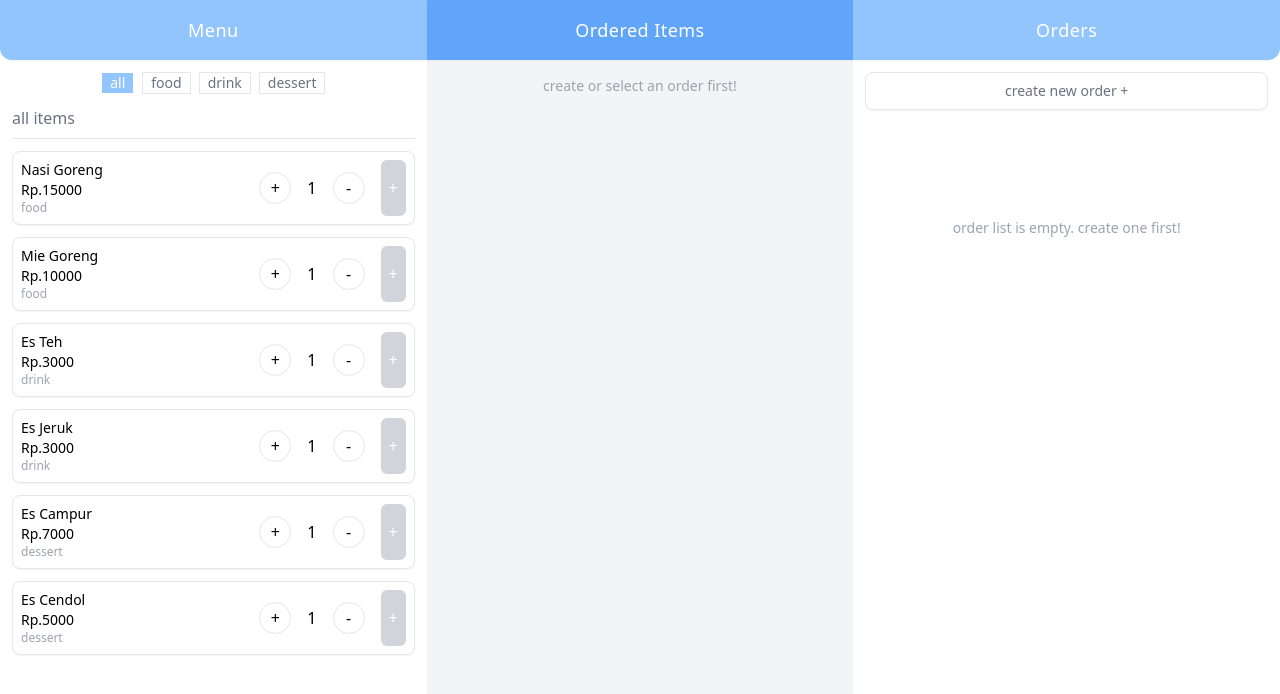
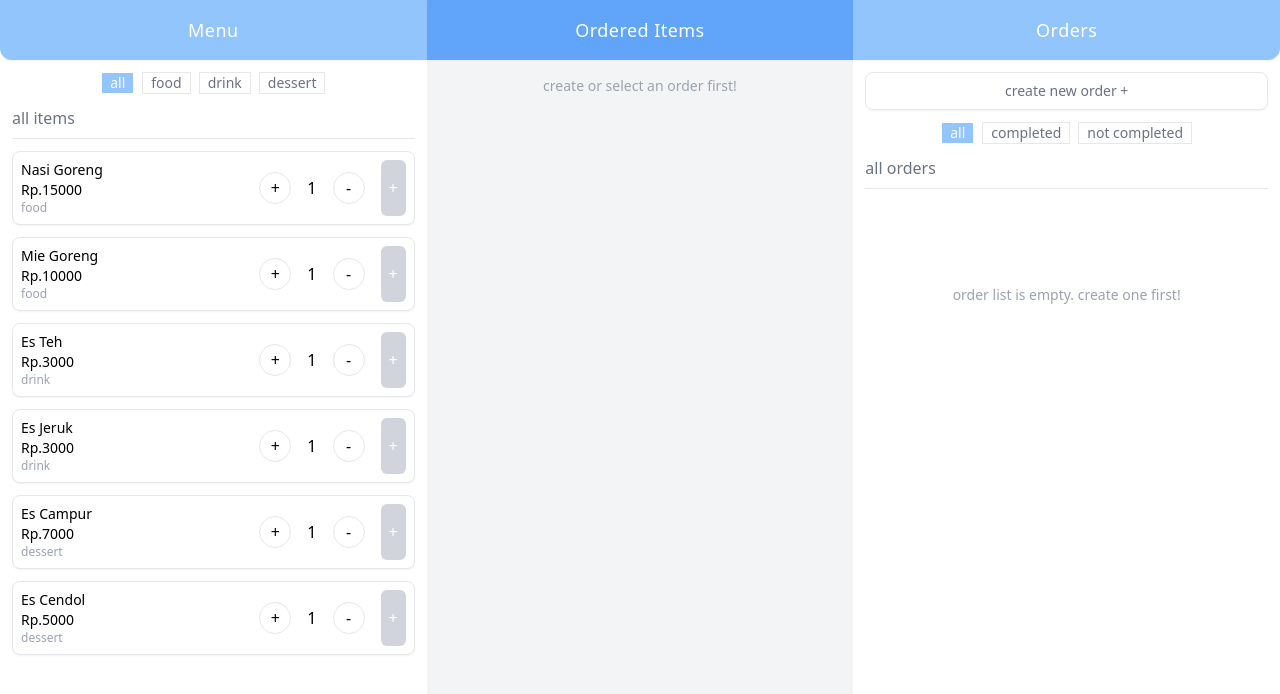
Before and after one commit to megatronhehe/food-ordering-panel, a React (Vite) app: page / in a window 1280 px wide. Shown: the top 694 px of the page. Built offline with nearby package versions, Linux system fonts and the light colour scheme.

Commit message:
feature added: filter completed and not completed orders list

```diff
--- a/src/components/Menu.jsx
+++ b/src/components/Menu.jsx
@@ -55,7 +55,6 @@ const Menu = ({
 	};
 
 	const filterTypeArray = [...new Set(allMenus.map((menu) => menu.type))];
-
 	const filterButtonElement = filterTypeArray.map((filter, i) => (
 		<li
 			className={`px-2 border ${
@@ -70,9 +69,6 @@ const Menu = ({
 	const thisOrder = selectedOrder
 		? ordersList.filter((order) => order.id === selectedOrder)
 		: [];
-
-	console.log(thisOrder);
-
 	const filteredMenusArray = allMenus.filter(
 		(menu) => menu.type === filterType
 	);
--- a/src/components/Orders.jsx
+++ b/src/components/Orders.jsx
@@ -12,6 +12,8 @@ const Orders = ({
 	};
 
 	const [isToggledShow, setIsToggledShow] = useState(false);
+	const [filterCompleted, setFilterCompleted] = useState(false);
+	const [allFilter, setAllFilter] = useState(true);
 	const [newOrder, setNewOrder] = useState({
 		id: createId(),
 		name: "",
@@ -69,6 +71,55 @@ const Orders = ({
 		setIsToggledShow((prev) => !prev);
 	};
 
+	const filteredOrdersListsArray = ordersList.filter(
+		(order) => order.completed === filterCompleted
+	);
+
+	const filteredOrdersListsElement = filteredOrdersListsArray.map((order) => {
+		let totalPrice = 0;
+		order.items.forEach((item) => (totalPrice += item.quantity * item.price));
+		return (
+			<div
+				key={order.id}
+				className="relative flex justify-between mb-3 overflow-hidden text-sm border rounded-lg"
+			>
+				<div
+					onClick={() => selectOrder(order.id)}
+					className={`flex flex-col items-start w-full p-3 ${
+						selectedOrder === order.id ? "bg-gray-100" : "bg-white"
+					}`}
+				>
+					<p className="mt-8 font-semibold">{order.name}</p>
+					<p>table: {order.tableNumber ? order.tableNumber : "-"}</p>
+					<p>items: {order.items.length}</p>
+					<div className="flex items-center justify-between w-full">
+						<p>total : : Rp.{totalPrice}</p>
+
+						<p className="text-xs text-gray-400">id: {order.id}</p>
+					</div>
+				</div>
+				<div className="absolute flex items-center justify-between w-full p-2 text-xs ">
+					<button
+						onClick={() => markCompleted(order.id)}
+						className={`px-4 py-2 rounded-lg w-1/2 ${
+							order.completed
+								? "bg-lime-400 text-white"
+								: "bg-gray-300 text-gray-600"
+						}`}
+					>
+						{order.completed ? "completed" : "mark as completed"}
+					</button>
+					<button
+						className="px-4 py-2 text-white bg-red-300 rounded-lg"
+						onClick={() => deleteOrder(order.id)}
+					>
+						x
+					</button>
+				</div>
+			</div>
+		);
+	});
+
 	const ordersListsElement = ordersList.map((order) => {
 		let totalPrice = 0;
 		order.items.forEach((item) => (totalPrice += item.quantity * item.price));
@@ -122,6 +173,58 @@ const Orders = ({
 			>
 				{isToggledShow ? "cancel x" : "create new order +"}
 			</button>
+
+			<nav>
+				<ul className="flex justify-center gap-2 mb-3 text-sm text-gray-500">
+					<li
+						className={`px-2 border ${
+							allFilter && "bg-blue-300 text-white border-white"
+						}`}
+					>
+						<button
+							onClick={() => {
+								setAllFilter(true);
+							}}
+						>
+							all
+						</button>
+					</li>
+					<li
+						className={`px-2 border ${
+							filterCompleted &&
+							!allFilter &&
+							"bg-blue-300 text-white border-white"
+						}`}
+					>
+						<button
+							onClick={() => {
+								setFilterCompleted(true);
+								setAllFilter(false);
+							}}
+						>
+							completed
+						</button>
+					</li>
+					<li
+						className={`px-2 border ${
+							!filterCompleted &&
+							!allFilter &&
+							"bg-blue-300 text-white border-white"
+						}`}
+					>
+						<button
+							onClick={() => {
+								setFilterCompleted(false);
+								setAllFilter(false);
+							}}
+						>
+							not completed
+						</button>
+					</li>
+				</ul>
+			</nav>
+
+			<section>
 				{isToggledShow && (
 					<form className="flex gap-3 mb-3 ">
 						<input
@@ -149,13 +252,29 @@ const Orders = ({
 						</button>
 					</form>
 				)}
+			</section>
+
+			<section>
+				<h1 className="pb-2 mb-3 text-gray-500 border-b text-start">
+					{allFilter
+						? "all "
+						: filterCompleted
+						? "completed "
+						: "not completed "}
+					orders
+				</h1>
 				{ordersList.length > 0 ? (
+					allFilter ? (
 						ordersListsElement
+					) : (
+						filteredOrdersListsElement
+					)
 				) : (
 					<p className="mt-24 text-sm text-gray-400">
 						order list is empty. create one first!
 					</p>
 				)}
+			</section>
 		</div>
 	);
 };
```
Also changed, not shown: src/App.jsx (+4 -4 lines). Lines whose indentation alone changed are shown as unchanged.
